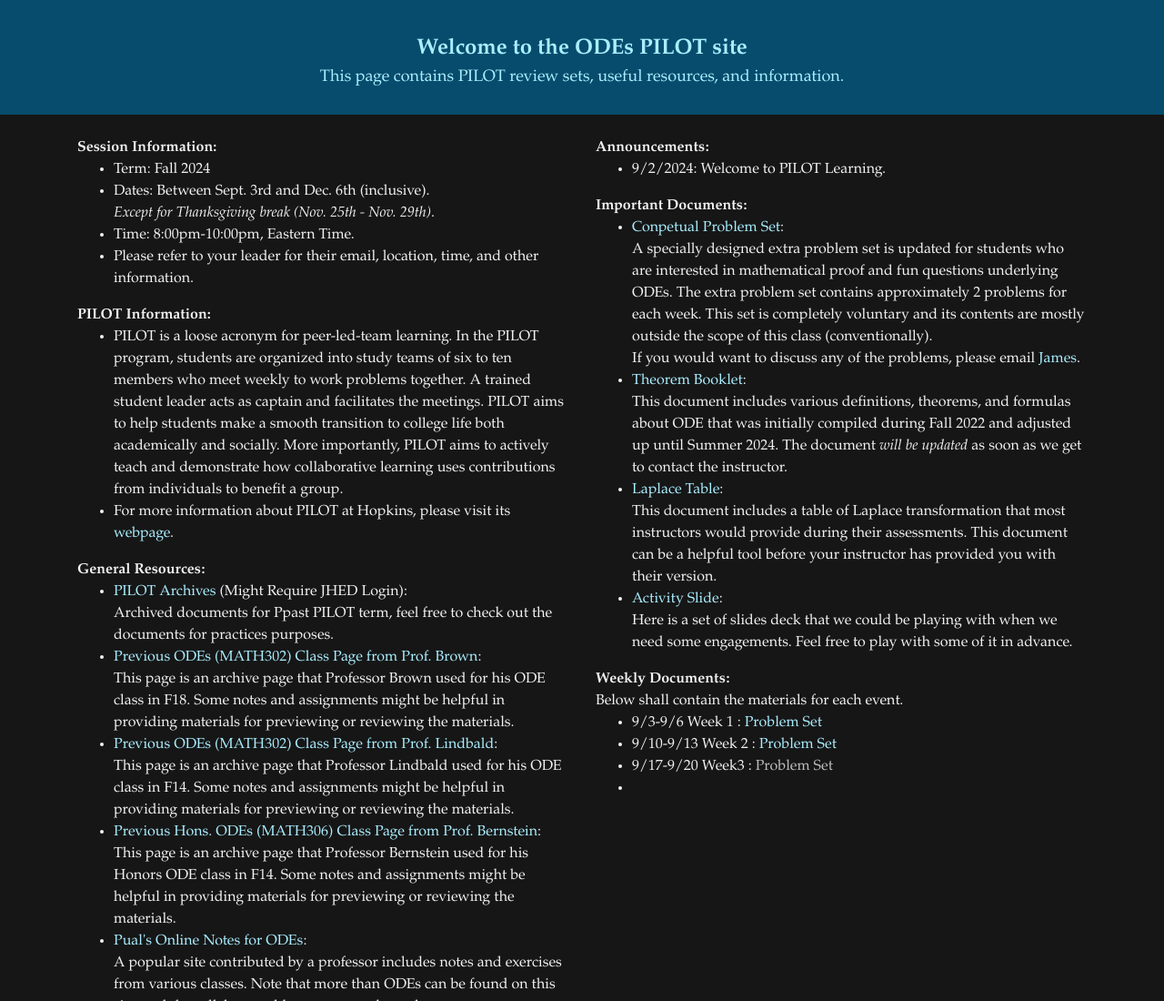
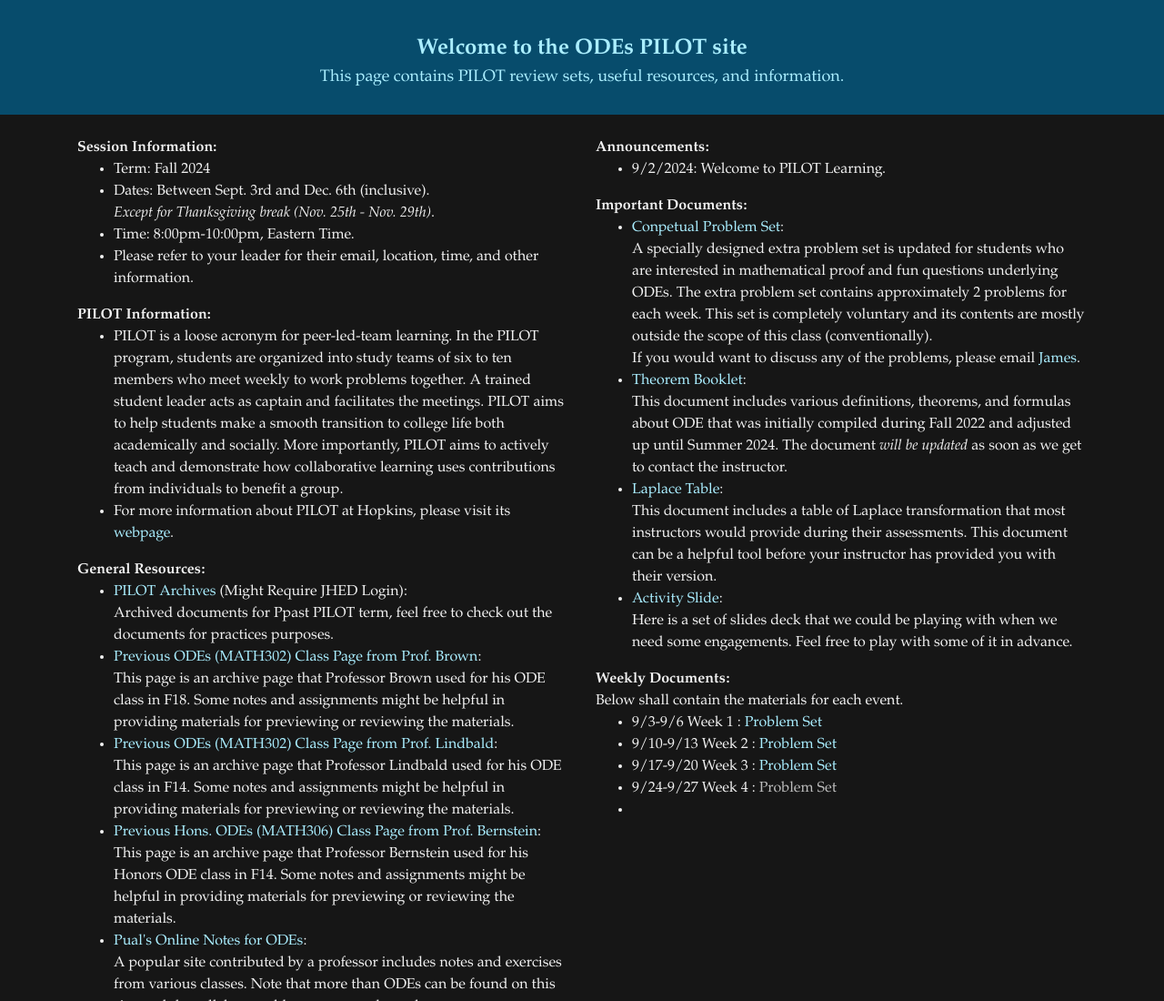
Before and after one commit to JHU-ODE-PILOT/FA24, a plain HTML site: page index.html in a window 1280 px wide. Shown: the top 1100 px of the page at 91% size. Drawn offline with nearby package versions, Linux system fonts and the light colour scheme.

Commit message:
Updates to week 3

```diff
--- a/index.html
+++ b/index.html
@@ -68,7 +68,8 @@
         <ul>
             <li>9/3-9/6 Week 1 : <a href="contents/PSets/1.pdf", target="_blank", style="color: #aaeeff;">Problem Set</a>
             <li>9/10-9/13 Week 2 : <a href="contents/PSets/2.pdf", target="_blank", style="color: #aaeeff;">Problem Set</a>
-            <li>9/17-9/20 Week3 : <a href="contents/na.txt", target="_blank", style="color: #bebebe;">Problem Set</a>
+            <li>9/17-9/20 Week 3 : <a href="contents/PSets/3.pdf", target="_blank", style="color: #aaeeff;">Problem Set</a>
+            <li>9/24-9/27 Week 4 : <a href="contents/na.txt", target="_blank", style="color: #bebebe;">Problem Set</a>
             <li>
         </ul>
         <!-- bebebe -->
```
Also changed, not shown: 4 other files.
